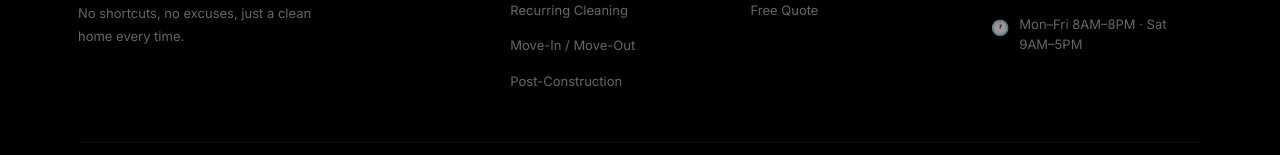
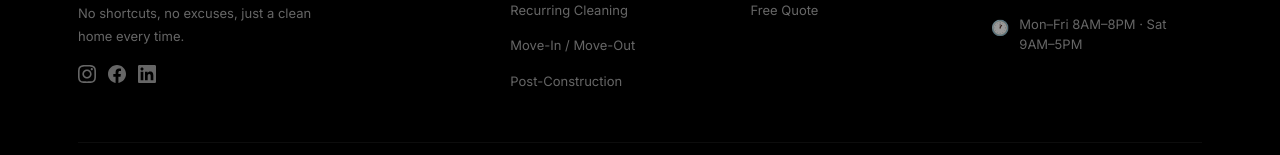
Before and after one commit to alekwayne3-crypto/personal_site, a React (Vite) app in the folder client/: page / in a window 1280 px wide. Shown: the part 7101-7256 px from the top of the page. Built offline with nearby package versions, Linux system fonts and the light colour scheme.

Commit message:
Add Instagram, Facebook, LinkedIn icons to footer

```diff
--- a/client/src/components/Footer.jsx
+++ b/client/src/components/Footer.jsx
@@ -35,6 +35,17 @@ export default function Footer() {
               <p className="footer-body">
                 Keeping Tulsa homes clean since 2016. No shortcuts, no excuses, just a clean home every time.
               </p>
+              <div className="footer-socials">
+                <a href="https://instagram.com" target="_blank" rel="noopener noreferrer" aria-label="Instagram" className="footer-social-icon">
+                  <svg xmlns="http://www.w3.org/2000/svg" width="18" height="18" viewBox="0 0 24 24" fill="currentColor"><path d="M12 2.163c3.204 0 3.584.012 4.85.07 3.252.148 4.771 1.691 4.919 4.919.058 1.265.069 1.645.069 4.849 0 3.205-.012 3.584-.069 4.849-.149 3.225-1.664 4.771-4.919 4.919-1.266.058-1.644.07-4.85.07-3.204 0-3.584-.012-4.849-.07-3.26-.149-4.771-1.699-4.919-4.92-.058-1.265-.07-1.644-.07-4.849 0-3.204.013-3.583.07-4.849.149-3.227 1.664-4.771 4.919-4.919 1.266-.057 1.645-.069 4.849-.069zm0-2.163c-3.259 0-3.667.014-4.947.072-4.358.2-6.78 2.618-6.98 6.98-.059 1.281-.073 1.689-.073 4.948 0 3.259.014 3.668.072 4.948.2 4.358 2.618 6.78 6.98 6.98 1.281.058 1.689.072 4.948.072 3.259 0 3.668-.014 4.948-.072 4.354-.2 6.782-2.618 6.979-6.98.059-1.28.073-1.689.073-4.948 0-3.259-.014-3.667-.072-4.947-.196-4.354-2.617-6.78-6.979-6.98-1.281-.059-1.69-.073-4.949-.073zm0 5.838c-3.403 0-6.162 2.759-6.162 6.162s2.759 6.163 6.162 6.163 6.162-2.759 6.162-6.163c0-3.403-2.759-6.162-6.162-6.162zm0 10.162c-2.209 0-4-1.79-4-4 0-2.209 1.791-4 4-4s4 1.791 4 4c0 2.21-1.791 4-4 4zm6.406-11.845c-.796 0-1.441.645-1.441 1.44s.645 1.44 1.441 1.44c.795 0 1.439-.645 1.439-1.44s-.644-1.44-1.439-1.44z"/></svg>
+                </a>
+                <a href="https://facebook.com" target="_blank" rel="noopener noreferrer" aria-label="Facebook" className="footer-social-icon">
+                  <svg xmlns="http://www.w3.org/2000/svg" width="18" height="18" viewBox="0 0 24 24" fill="currentColor"><path d="M24 12.073c0-6.627-5.373-12-12-12s-12 5.373-12 12c0 5.99 4.388 10.954 10.125 11.854v-8.385H7.078v-3.47h3.047V9.43c0-3.007 1.792-4.669 4.533-4.669 1.312 0 2.686.235 2.686.235v2.953H15.83c-1.491 0-1.956.925-1.956 1.874v2.25h3.328l-.532 3.47h-2.796v8.385C19.612 23.027 24 18.062 24 12.073z"/></svg>
+                </a>
+                <a href="https://linkedin.com" target="_blank" rel="noopener noreferrer" aria-label="LinkedIn" className="footer-social-icon">
+                  <svg xmlns="http://www.w3.org/2000/svg" width="18" height="18" viewBox="0 0 24 24" fill="currentColor"><path d="M20.447 20.452h-3.554v-5.569c0-1.328-.027-3.037-1.852-3.037-1.853 0-2.136 1.445-2.136 2.939v5.667H9.351V9h3.414v1.561h.046c.477-.9 1.637-1.85 3.37-1.85 3.601 0 4.267 2.37 4.267 5.455v6.286zM5.337 7.433c-1.144 0-2.063-.926-2.063-2.065 0-1.138.92-2.063 2.063-2.063 1.14 0 2.064.925 2.064 2.063 0 1.139-.925 2.065-2.064 2.065zm1.782 13.019H3.555V9h3.564v11.452zM22.225 0H1.771C.792 0 0 .774 0 1.729v20.542C0 23.227.792 24 1.771 24h20.451C23.2 24 24 23.227 24 22.271V1.729C24 .774 23.2 0 22.222 0h.003z"/></svg>
+                </a>
+              </div>
             </div>
 
             <div>
--- a/client/src/index.css
+++ b/client/src/index.css
@@ -1079,6 +1079,9 @@ input, textarea, select { font-family: var(--font); }
 .footer-sub  { font-size: 9px; font-weight: 700; color: rgba(255,255,255,0.3); letter-spacing: 0.1em; text-transform: uppercase; margin-top: 2px; display: block; }
 .footer-body { font-size: 13px; line-height: 1.8; color: rgba(255,255,255,0.4); max-width: 250px; }
 
+.footer-socials { display: flex; gap: 12px; margin-top: 16px; }
+.footer-social-icon { color: rgba(255,255,255,0.4); transition: color var(--transition); }
+.footer-social-icon:hover { color: var(--yellow); }
 .footer-col-title { font-size: 11px; font-weight: 800; color: var(--yellow); margin-bottom: 18px; letter-spacing: 0.1em; text-transform: uppercase; }
 .footer-links { display: flex; flex-direction: column; gap: 10px; }
 .footer-links a { font-size: 13px; color: rgba(255,255,255,0.4); transition: color var(--transition); }
```
